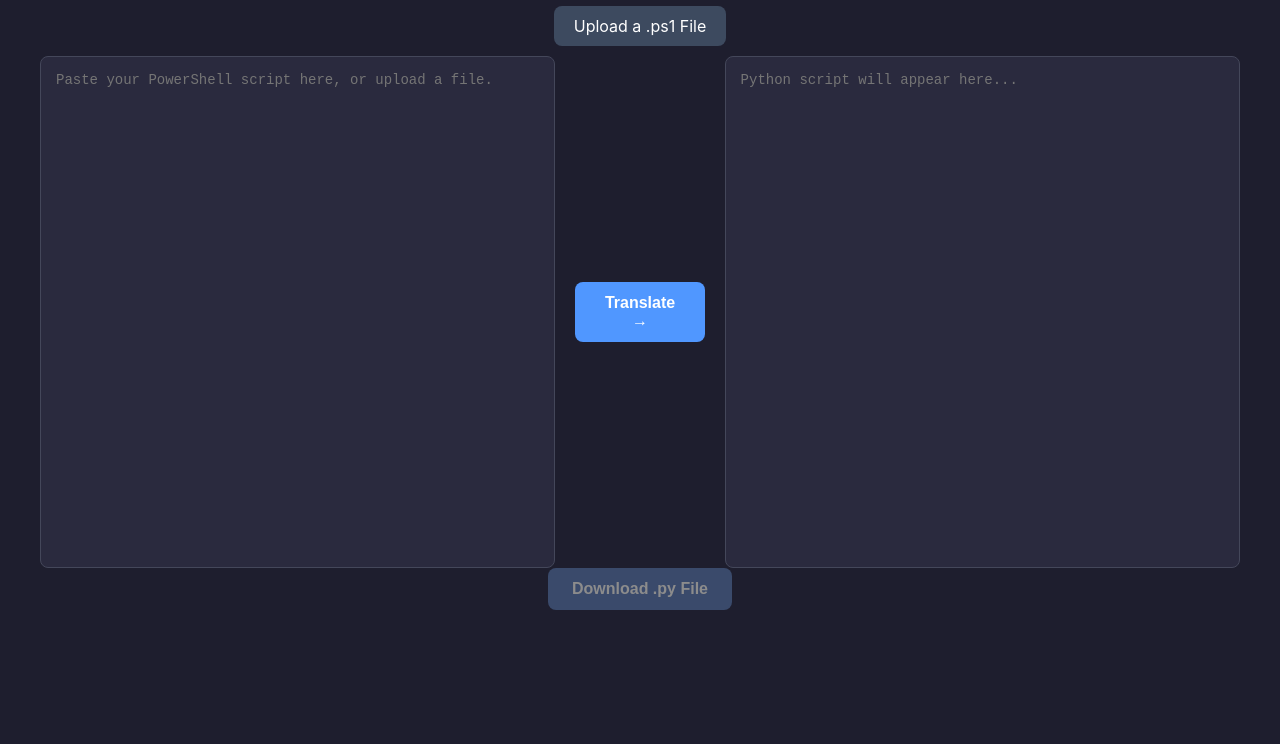
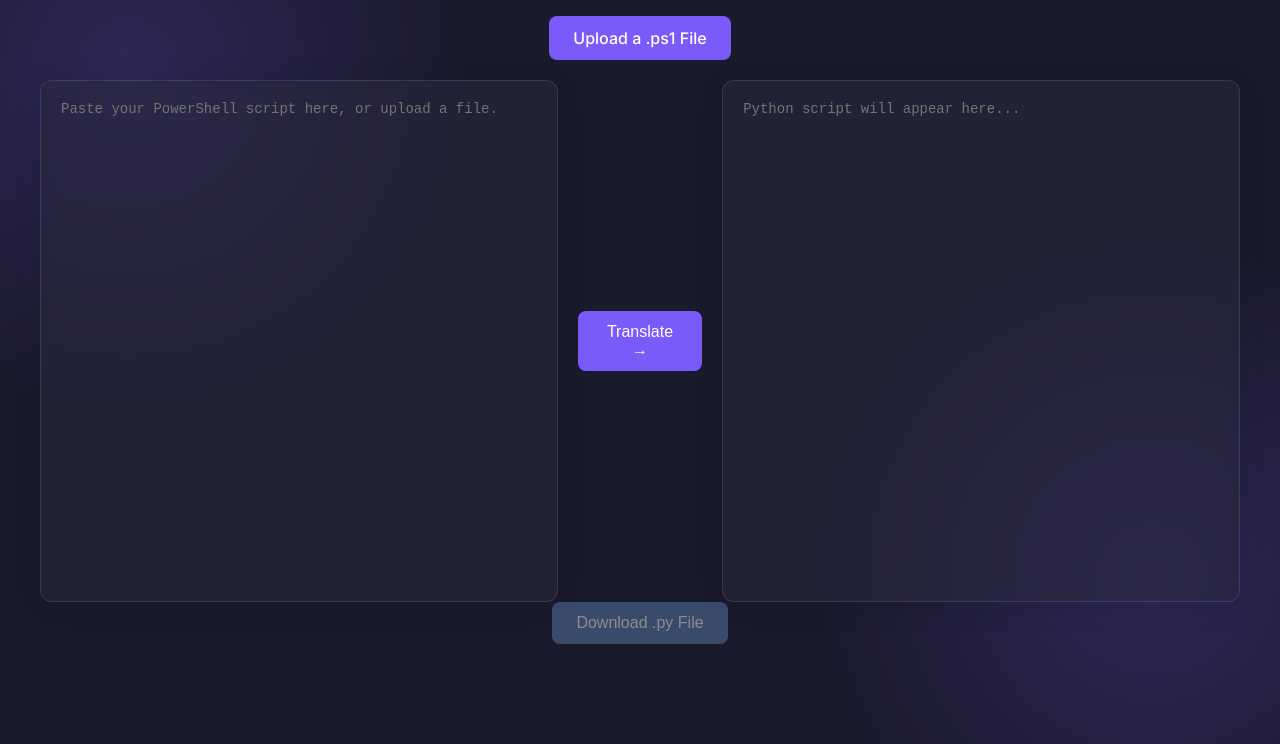
Before and after one commit to ITNinjaGuru/powershell-translator, a website: page index.html in a window 1280 px wide. Shown: the part 96-840 px from the top of the page. Before the commit the page ends 800 px from the top, so only its background shows below. Drawn offline with Linux system fonts and the light colour scheme.

Commit message:
Add file upload and download buttons

```diff
--- a/style.css
+++ b/style.css
@@ -1,17 +1,52 @@
+/* --- 1. Import a Modern Font & Define CSS Variables --- */
+@import url('https://fonts.googleapis.com/css2?family=Inter:wght@400;500;700&display=swap');
+
+:root {
+    --background-color: #1a1a2d;
+    --primary-accent: #7a5af8;
+    --primary-accent-hover: #9177ff;
+    --glass-background: rgba(42, 42, 62, 0.5); /* Semi-transparent */
+    --glass-border: rgba(255, 255, 255, 0.1);
+    --text-primary: #e0e0e0;
+    --text-secondary: #a9c5ff;
+}
+
+/* --- 2. General Body & Background Styling --- */
 body {
-    font-family: -apple-system, BlinkMacSystemFont, "Segoe UI", Roboto, Helvetica, Arial, sans-serif;
-    background-color: #1e1e2e;
-    color: #f0f0f0;
+    font-family: 'Inter', sans-serif; /* Use the new font */
+    background-color: var(--background-color);
+    background-image:
+        radial-gradient(circle at 10% 20%, rgba(122, 90, 248, 0.2), transparent 25%),
+        radial-gradient(circle at 90% 80%, rgba(122, 90, 248, 0.2), transparent 25%);
+    color: var(--text-primary);
     margin: 0;
     padding: 20px;
     display: flex;
     flex-direction: column;
     align-items: center;
+    min-height: 100vh;
 }
+
+/* --- 3. Keyframe Animation for Title --- */
+@keyframes fadeInDown {
+    from {
+        opacity: 0;
+        transform: translateY(-20px);
+    }
+    to {
+        opacity: 1;
+        transform: translateY(0);
+    }
+}
+
 h1 {
-    color: #a9c5ff;
+    color: var(--text-secondary);
     margin-bottom: 2rem;
+    font-weight: 700;
+    letter-spacing: 1px;
+    animation: fadeInDown 1s ease-out; /* Apply the animation */
 }
+
 .container {
     display: flex;
     justify-content: center;
@@ -20,42 +55,65 @@ h1 {
     width: 100%;
     max-width: 1200px;
 }
+
+/* --- 4. The Glassmorphism Effect for Text Areas --- */
 textarea {
     width: 45%;
     height: 60vh;
-    padding: 15px;
-    border: 1px solid #44475a;
-    border-radius: 8px;
+    padding: 20px;
     font-size: 14px;
     font-family: 'Courier New', Courier, monospace;
-    background-color: #2a2a3e;
-    color: #f0f0f0;
+    color: var(--text-primary);
     resize: none;
+    border-radius: 12px;
+    border: 1px solid var(--glass-border);
+
+    /* The Glassmorphism */
+    background: var(--glass-background);
+    backdrop-filter: blur(10px);
+    -webkit-backdrop-filter: blur(10px); /* For Safari */
+    box-shadow: 0 4px 30px rgba(0, 0, 0, 0.1);
+
+    /* Fluid transition for focus effect */
+    transition: border-color 0.3s ease, box-shadow 0.3s ease;
 }
+
 textarea:focus {
     outline: none;
-    border-color: #5097ff;
-    box-shadow: 0 0 0 3px rgba(80, 151, 255, 0.3);
+    border-color: var(--primary-accent);
+    box-shadow: 0 0 15px rgba(122, 90, 248, 0.4);
 }
-button {
+
+/* --- 5. Modern, Fluid Buttons --- */
+button, .upload-label {
     padding: 12px 24px;
     font-size: 16px;
-    font-weight: bold;
+    font-weight: 500;
     color: #fff;
-    background-color: #5097ff;
+    background-color: var(--primary-accent);
     border: none;
     border-radius: 8px;
     cursor: pointer;
-    transition: background-color 0.2s ease-in-out;
+
+    /* Fluid transition for hover effects */
+    transition: transform 0.3s ease, background-color 0.3s ease, box-shadow 0.3s ease;
 }
-button:hover {
-    background-color: #68a7ff;
+
+button:hover, .upload-label:hover {
+    background-color: var(--primary-accent-hover);
+    transform: translateY(-3px); /* Make it "lift" on hover */
+    box-shadow: 0 10px 20px rgba(122, 90, 248, 0.2);
 }
+
 button:disabled {
     background-color: #3a4a6b;
     color: #8c8c8c;
     cursor: not-allowed;
+    transform: none;
+    box-shadow: none;
 }
+
+/* --- 6. Styling for Upload/Download Sections --- */
 .upload-section, .download-section {
     margin-bottom: 20px;
     width: 100%;
@@ -64,14 +122,5 @@ button:disabled {
 }
 
 .upload-label {
-    padding: 10px 20px;
-    background-color: #3d4a5f;
-    color: white;
-    border-radius: 8px;
-    cursor: pointer;
-    transition: background-color 0.2s;
+    display: inline-block;
 }
-
-.upload-label:hover {
-    background-color: #52647f;
-}
```
